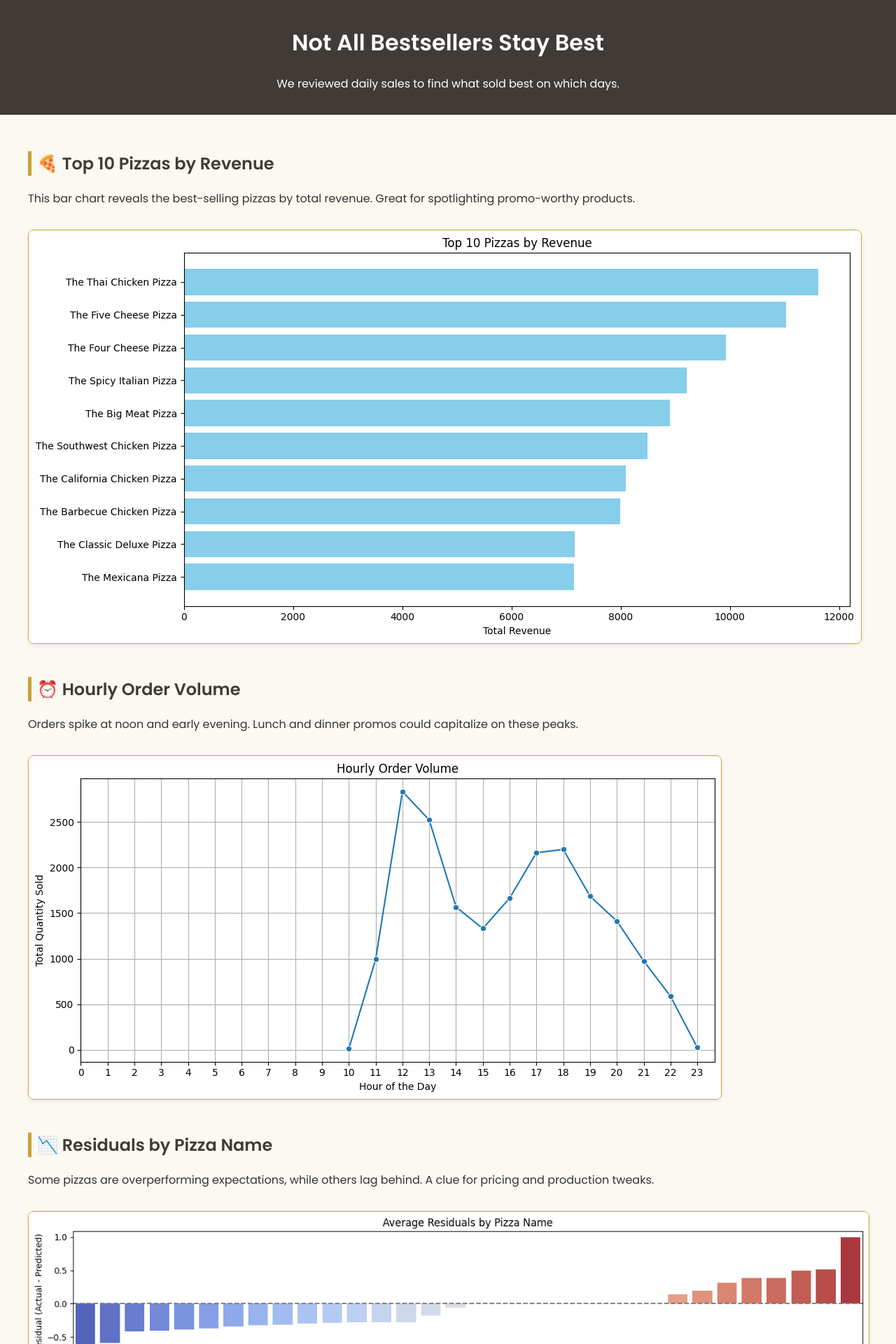
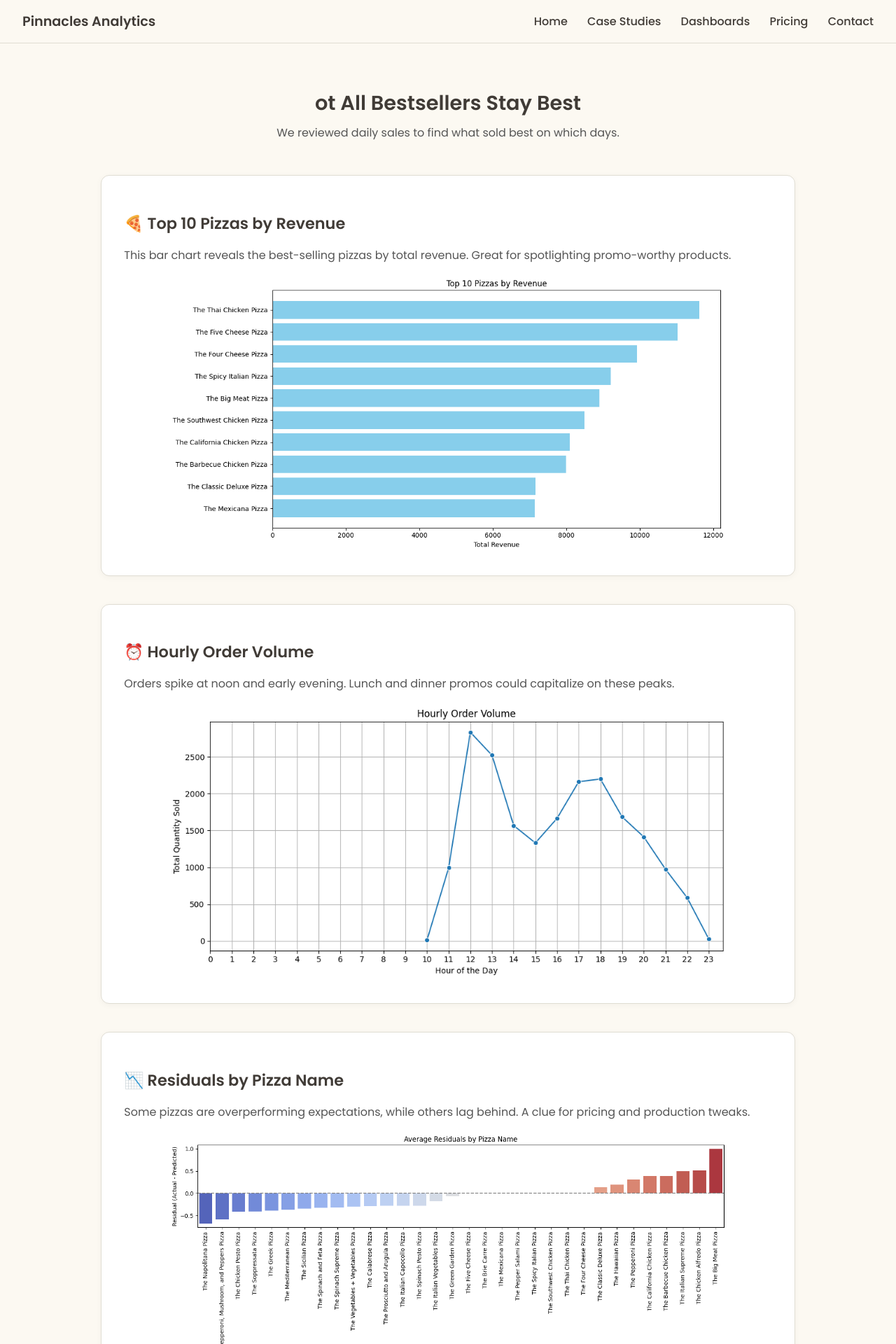
Before and after one commit to lyven81/pinnacles-learning-website, a Jekyll site: the page dashboard/dashboard-6.html, which Jekyll copies as it is, in a window 1280 px wide. Shown: the top 1920 px of the page at 70% size. Built offline with Jekyll 4.4.1, drawn with Linux system fonts in a browser that asks for light colours; some of the changed text lies outside the part shown.

Commit message:
Update dashboard-6.html

```diff
--- a/dashboard/dashboard-6.html
+++ b/dashboard/dashboard-6.html
@@ -1,62 +1,180 @@
+
+
 <!DOCTYPE html>
 <html lang="en">
 <head>
   <meta charset="UTF-8" />
-  <meta name="viewport" content="width=device-width, initial-scale=1.0"/>
-  <title>Not All Bestsellers Stay Best | Pinnacles Analytics</title>
-  <link href="https://fonts.googleapis.com/css2?family=Poppins:wght@400;500;600&display=swap" rel="stylesheet"/>
+  <meta name="viewport" content="width=device-width, initial-scale=1.0" />
+  <title>Real Insight | Pinnacles Analytics</title>
+  <link href="https://fonts.googleapis.com/css2?family=Poppins:wght@400;500;600&display=swap" rel="stylesheet" />
   <style>
-    body {
+    html, body {
+      height: 100%;
+      margin: 0;
       font-family: 'Poppins', sans-serif;
       background-color: #FCF9F2;
-      margin: 0;
-      padding: 0;
       color: #333;
     }
-    header, footer {
+
+    body {
+      display: flex;
+      flex-direction: column;
+    }
+
+    .navbar {
+      display: flex;
+      justify-content: space-between;
+      align-items: center;
+      background-color: #FCF9F2;
+      padding: 1rem 2rem;
+      border-bottom: 1px solid #e0ddd3;
+    }
+
+    .navbar .brand {
+      font-size: 1.2rem;
+      font-weight: 600;
+      color: #403B36;
+    }
+
+    .navbar nav a {
+      margin-left: 1.5rem;
+      text-decoration: none;
+      color: #403B36;
+      font-weight: 500;
+    }
+
+    .navbar nav a:hover {
+      color: #CBA135;
+    }
+
+    header {
+      text-align: center;
+      padding: 4rem 1rem 2rem;
+      background: linear-gradient(to bottom right, #FCF9F2, #fff9e7);
+    }
+
+    header h1 {
+      font-size: 2.5rem;
+      color: #403B36;
+      margin: 0;
+    }
+
+    header p {
+      font-size: 1.2rem;
+      color: #555;
+      max-width: 700px;
+      margin: 1rem auto 0;
+    }
+
+    .container {
+      padding: 2rem;
+      max-width: 1000px;
+      margin: 0 auto;
+    }
+
+    .dashboard-intro {
+      text-align: center;
+      margin: 2rem auto 3rem;
+    }
+
+    .dashboard-intro h2 {
+      font-size: 1.8rem;
+      color: #403B36;
+      margin-bottom: 0.5rem;
+    }
+
+    .dashboard-intro p {
+      color: #555;
+      font-size: 1rem;
+      max-width: 700px;
+      margin: 0 auto;
+    }
+
+    .chart-section {
+      background: #fff;
+      border: 1px solid #e0ddd3;
+      border-radius: 12px;
+      padding: 2rem;
+      margin-bottom: 2.5rem;
+      box-shadow: 0 2px 10px rgba(0, 0, 0, 0.04);
+    }
+
+    .chart-section h2 {
+      font-size: 1.4rem;
+      color: #403B36;
+      margin-bottom: 0.5rem;
+    }
+
+    .chart-section p {
+      color: #555;
+      margin-bottom: 1rem;
+    }
+
+    .chart-section img {
+      width: 100%;
+      max-width: 800px;
+      display: block;
+      margin: 1rem auto 0;
+      border-radius: 8px;
+    }
+
+    footer {
       background-color: #403B36;
-      color: #FFFFFF;
+      color: white;
       text-align: center;
-      padding: 1rem;
+      padding: 1.5rem;
+      font-size: 0.9rem;
+      margin-top: auto;
     }
-    .container {
-      max-width: 1200px;
-      margin: auto;
-      padding: 2rem;
+
+    footer a {
+      color: #CBA135;
+      text-decoration: none;
     }
-    h2 {
-      color: #403B36;
-      border-left: 5px solid #CBA135;
-      padding-left: 0.5rem;
+
+    footer a:hover {
+      text-decoration: underline;
     }
-    .chart-section {
-      margin-bottom: 2.5rem;
-    }
-    img {
-      max-width: 100%;
-      height: auto;
-      border: 1px solid #CBA135;
-      border-radius: 8px;
-      box-shadow: 0 2px 8px rgba(0,0,0,0.06);
-      margin-top: 1rem;
-    }
-    .summary {
-      background: #fffbea;
-      border-left: 4px solid #CBA135;
-      padding: 1rem;
-      margin-bottom: 2rem;
-      font-size: 0.95rem;
+
+    @media (max-width: 768px) {
+      .navbar {
+        flex-direction: column;
+        align-items: flex-start;
+      }
+
+      .navbar nav {
+        margin-top: 0.5rem;
+      }
+
+      header h1 {
+        font-size: 2rem;
+      }
+
+      .dashboard-intro h2 {
+        font-size: 1.4rem;
+      }
     }
   </style>
 </head>
 <body>
 
-  <header>
-    <h1>Not All Bestsellers Stay Best</h1>
-    <p>We reviewed daily sales to find what sold best on which days.</p>
-  </header>
+  <div class="navbar">
+    <div class="brand">Pinnacles Analytics</div>
+    <nav>
+      <a href="index.html">Home</a>
+      <a href="case-studies.html">Case Studies</a>
+      <a href="dashboard.html">Dashboards</a>
+      <a href="pricing.html">Pricing</a>
+      <a href="contact.html">Contact</a>
+    </nav>
+  </div>
 
-  <div class="container">
+  <main class="container">
+
+    <div class="dashboard-intro">
+      <h2>ot All Bestsellers Stay Best</h2>
+      <p>We reviewed daily sales to find what sold best on which days.</p>
+    </div>
 
     <div class="chart-section">
       <h2>🍕 Top 10 Pizzas by Revenue</h2>
@@ -106,9 +224,15 @@
       <img src="https://raw.githubusercontent.com/lyven81/pinnacles-learning-website/main/dashboard/chart/dashboard-6/chart%206%20calendar_heatmap.png" alt="Heatmap: Pizza Sales by Day and Hour"/>
     </div>
 
-  </div>
+  </main>
 
   <footer>
+    <p>📧 <a href="mailto:admin@pinnaclesanalytics.com">admin@pinnaclesanalytics.com</a></p>
+    <p>
+      <a href="http://www.pinnaclesanalytics.com/about.html">About Us</a> &nbsp;|&nbsp;
+      <a href="http://www.pinnaclesanalytics.com/pricing.html">Pricing</a> &nbsp;|&nbsp;
+      <a href="http://www.pinnaclesanalytics.com/privacy-policy.html">Data Policy</a>
+    </p>
     <p>© 2025 Pinnacles Analytics</p>
   </footer>
 
```
